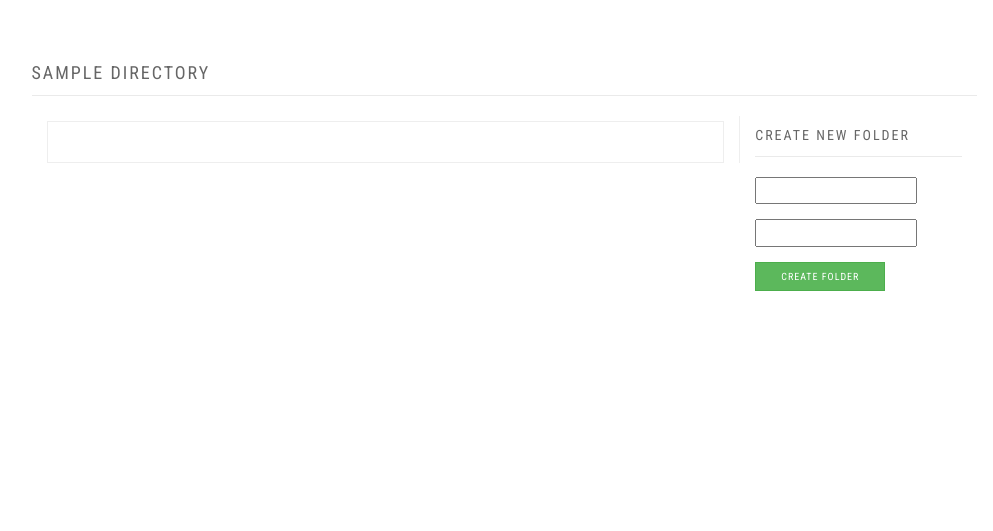
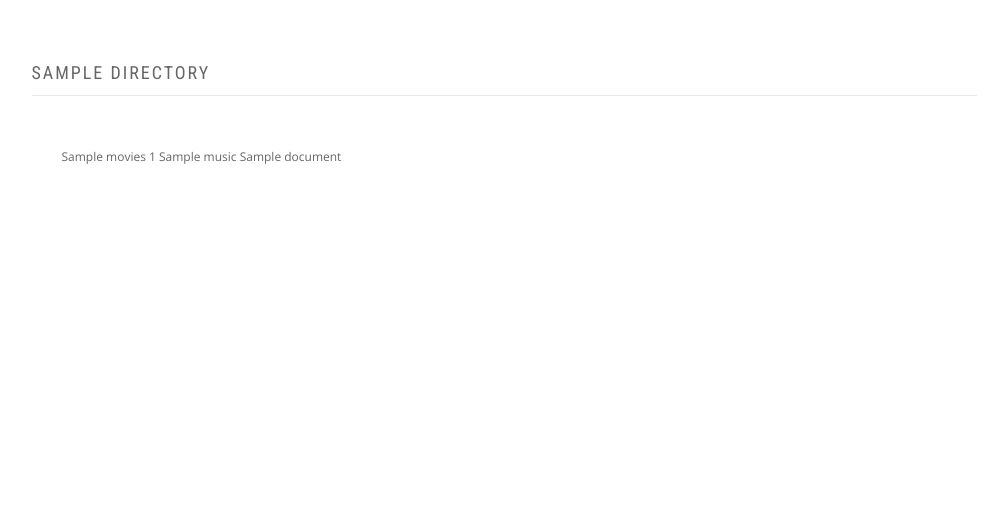
Before and after one commit to alic-xc/FileManager, a Django app: template Manager/templates/Manager/app/view_folder.html in a window 1280 px wide. Shown: the part 50-581 px from the top of the page, without its empty margins (136-1129 px from the left). Run offline with Django 3.2, Linux system fonts and the light colour scheme; the template is opened without the code that fills it: most values are stand-ins (such as "Sample title", 1, 10 or a date in 2020); form fields are guessed from the names that the template uses; some libraries are stand-ins or nearby versions; some web fonts are replaced.

Commit message:
still working on model manager for folder model and also the ui

```diff
--- a/Manager/templates/Manager/app/view_folder.html
+++ b/Manager/templates/Manager/app/view_folder.html
@@ -62,39 +62,34 @@
 
                 <hr class="divider-w mt-10 mb-20">
 
-                <div class="col-sm-9 right-border">
+                <div class="col-sm-12">
+                    <div class="all-folders" style='margin-top:5px;padding:5px;overflow:auto'>
+                      <h5 class="font-alt mb-0" id='title'> </h5>
+                        <div class="folders" >
+                            {% if directory.movies %}
+                                {{ directory.movies.all }}
+                            {% endif %}
 
+                            {% if directory.gallery %}
+                                {% for data in  directory.gallery.all %}
+                                  {{ data.size }}
+                                {% endfor%}
+                            {% endif %}
 
-                            <div class="all-folders" style='border:1px solid #eee;margin-top:5px;padding:5px;overflow:auto'>
-                              <h5 class="font-alt mb-0" id='title'> </h5>
-                                <div class="folders" >
+                            {% if directory.music %}
+                                {{ directory.music.all  }}
+                            {% endif %}
 
-                                </div>
+                            {% if directory.document %}
+                                {{ directory.document.all }}
+                            {% endif %}
+                        </div>
 
-                            </div>
+                    </div>
 
 
                 </div>
-                <div class="col-sm-3" style=''>
-                  <h5 class="font-alt mb-0">Create New Folder</h5>
-                  <hr class="divider-w mt-10 mb-20">
 
-                  <form class="form-horizontal"  method="post">
-                    {% csrf_token %}
-                      <div class="form-group">
-                        <div class="col-sm-12">
-                          {{ form.folder_name }}
-                        </div>
-
-                      </div>
-                      <div class="form-group">
-                        <div class="col-sm-12">
-                        {{ form.status }}
-                      </div>
-                      </div>
-                      <button type="submit" name="button" class='btn btn-success btn-sm' >Create Folder</button>
-                  </form>
-                </div>
               </div>
               {% endif %}
 
```
Also changed, not shown: Manager/models.py (+14 -4 lines), Manager/views.py (+4 -4 lines), Manager/migrations/0008_auto_20190101_1046.py (added).
